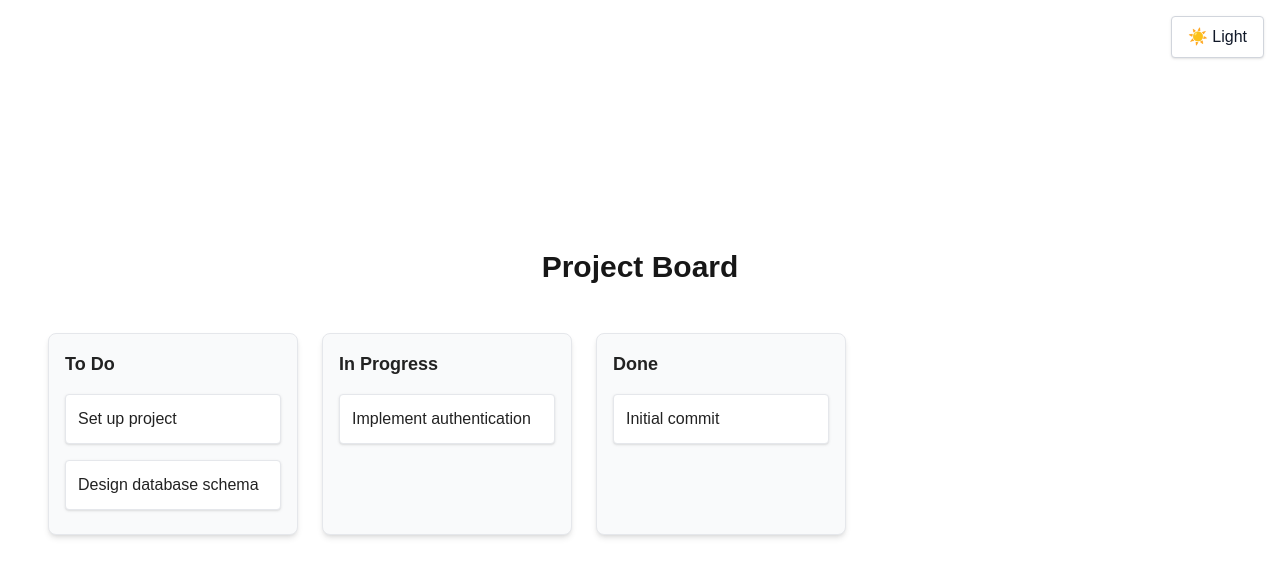
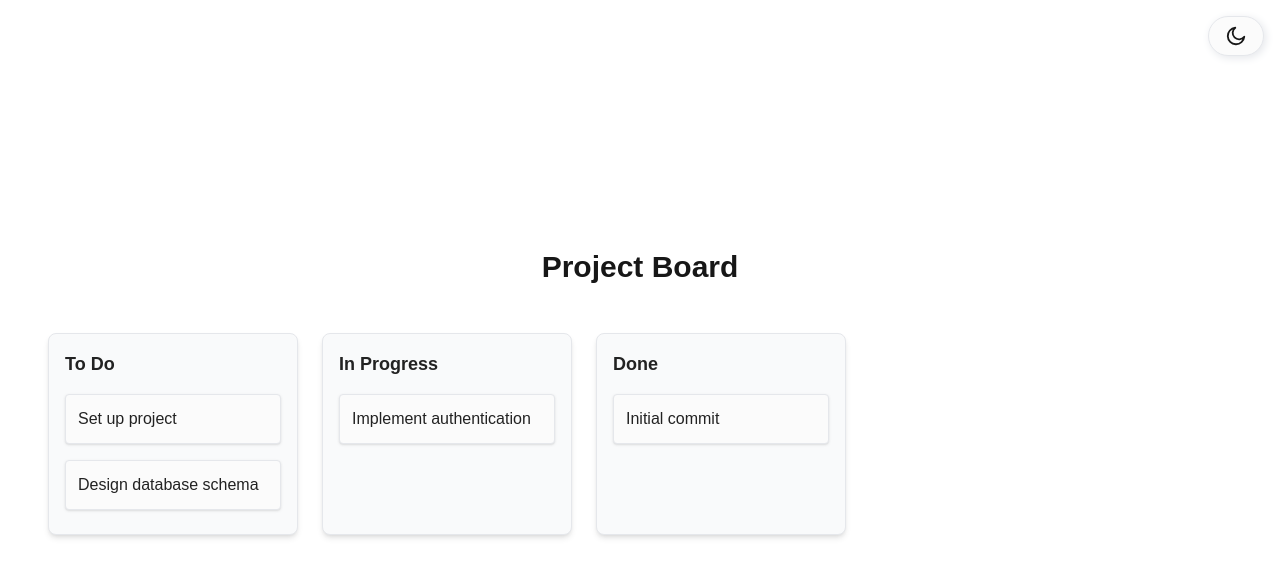
Before and after one commit to Johan-Melin/project-tracker, a Next.js app: page / in a window 1280 px wide. Shown: the top 576 px of the page. Built offline with nearby package versions, Linux system fonts and the light colour scheme.

Commit message:
feat(ui): styling dark mode button

```diff
--- a/src/app/components/DarkModeToggle.tsx
+++ b/src/app/components/DarkModeToggle.tsx
@@ -27,11 +27,22 @@ export default function DarkModeToggle() {
   return (
     <button
       onClick={toggleMode}
-      className="px-4 py-2 rounded border border-gray-300 bg-white dark:bg-gray-900 dark:text-white text-gray-900 shadow hover:bg-gray-100 dark:hover:bg-gray-800 transition"
+      className="bevel-toggle px-4 py-2 cursor-pointer border rounded-full"
       aria-label="Toggle dark mode"
       type="button"
     >
-      {mode === "dark" ? "🌙 Dark" : "☀️ Light"}
+      {mode === "dark" ? (
+        // Sun icon (outline)
+        <svg xmlns="http://www.w3.org/2000/svg" fill="none" viewBox="0 0 24 24" stroke="currentColor" width={22} height={22}>
+          <circle cx="12" cy="12" r="5" strokeWidth="2"/>
+          <path strokeLinecap="round" strokeLinejoin="round" strokeWidth="2" d="M12 1v2m0 18v2m11-11h-2M3 12H1m16.95 7.07l-1.41-1.41M6.34 6.34l-1.41-1.41m12.02 0l-1.41 1.41M6.34 17.66l-1.41 1.41"/>
+        </svg>
+      ) : (
+        // Moon icon (outline)
+        <svg xmlns="http://www.w3.org/2000/svg" fill="none" viewBox="0 0 24 24" stroke="currentColor" width={22} height={22}>
+          <path strokeLinecap="round" strokeLinejoin="round" strokeWidth="2" d="M21 12.79A9 9 0 1111.21 3a7 7 0 109.79 9.79z"/>
+        </svg>
+      )}
     </button>
   );
 }
--- a/src/app/globals.css
+++ b/src/app/globals.css
@@ -6,7 +6,7 @@
   --column-bg: #f9fafb;
   --column-border: #e5e7eb;
   --column-text: #222;
-  --card-bg: #fff;
+  --card-bg: #fbfbfb;
   --card-bg-hover: #f9fafb;
   --card-border: #e5e7eb;
   --card-text: #222;
@@ -45,3 +45,20 @@ body {
     background: var(--card-bg-hover);
   }
 }
+
+.bevel-toggle {
+  background: var(--card-bg);
+  box-shadow: 2px 2px 8px #e5e7eb, -2px -2px 8px #fff;
+  border-color: var(--column-border);
+}
+.dark .bevel-toggle {
+  background: var(--card-bg);
+  box-shadow: 2px 2px 8px #1a1d23, -2px -2px 8px #23272f;
+  border-color: var(--column-border);
+}
+.bevel-toggle:active {
+  box-shadow: inset 2px 2px 6px #e5e7eb, inset -2px -2px 6px #fff;
+}
+.dark .bevel-toggle:active {
+  box-shadow: inset 2px 2px 6px #1a1d23, inset -2px -2px 6px #23272f;
+}
```
